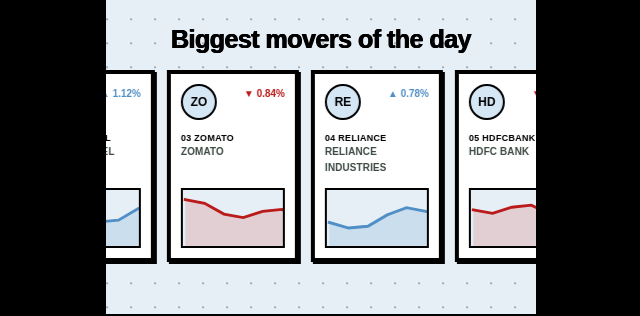
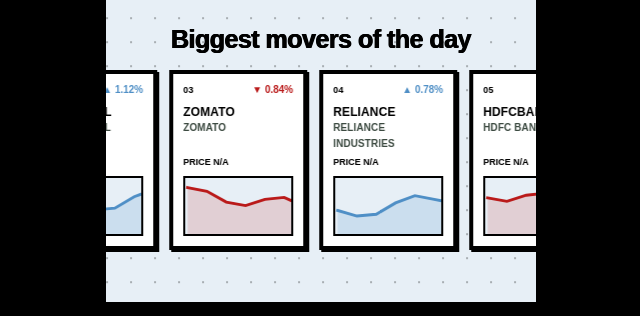
Before and after one commit to threeoneonetwo/metric-stocks-analyser, a Next.js app: page / in a window 1280 px wide. Shown: the part 450-766 px from the top of the page, without its empty margins (319-959 px from the left). Built offline with nearby package versions, Linux system fonts and the light colour scheme; no server answers.

Commit message:
Refine movers card content

```diff
--- a/components/daily-movers.tsx
+++ b/components/daily-movers.tsx
@@ -80,23 +80,25 @@
   return (
     <Link
       href={`/analyze/${encodeURIComponent(mover.ticker)}`}
-      className="neo-press relative block min-h-[184px] w-[132px] shrink-0 snap-start border-4 border-black bg-white p-2.5 text-black neo-shadow-sm"
+      className="neo-press relative block min-h-[174px] w-[138px] shrink-0 snap-start border-4 border-black bg-white p-2.5 text-black neo-shadow-sm"
     >
-      <div className={`absolute right-2.5 top-3 font-mono text-[10px] font-black ${isUp ? "text-metric-green" : "text-metric-red"}`}>
-        {isUp ? "▲" : "▼"} {Math.abs(mover.changePercent).toFixed(2)}%
+      <div className="mb-2 flex items-start justify-between gap-2">
+        <p className="font-mono text-[9px] font-black uppercase leading-3 tracking-[0.03em] text-black">
+          {rank.toString().padStart(2, "0")}
+        </p>
+        <p className={`font-mono text-[10px] font-black leading-3 ${isUp ? "text-metric-green" : "text-metric-red"}`}>
+          {isUp ? "▲" : "▼"} {Math.abs(mover.changePercent).toFixed(2)}%
+        </p>
       </div>
 
-      <div className="mb-3">
-        <div className="flex h-9 w-9 items-center justify-center rounded-full border-2 border-black bg-metric-finance-accent-soft text-xs font-black uppercase leading-none text-black">
-          {logoText(mover.ticker)}
-        </div>
-      </div>
-
-      <p className="font-mono text-[9px] font-black uppercase leading-3 tracking-[0.03em] text-black">
-        {rank.toString().padStart(2, "0")} {mover.ticker}
+      <p className="font-mono text-[12px] font-black uppercase leading-4 tracking-[0.01em] text-black">
+        {mover.ticker}
       </p>
-      <p className="mb-3 line-clamp-2 min-h-8 text-[10px] font-bold uppercase leading-4 tracking-[0.01em] text-metric-muted">
+      <p className="line-clamp-2 min-h-8 text-[10px] font-bold uppercase leading-4 tracking-[0.01em] text-metric-muted">
         {shortName}
+      </p>
+      <p className="mb-2 mt-1 font-mono text-[9px] font-black uppercase leading-3 text-black">
+        {formatPrice(mover.price)}
       </p>
 
       <div className="overflow-hidden border-2 border-black bg-metric-finance-bg">
@@ -132,6 +134,12 @@
   return name.replace(/\b(limited|ltd\.?|company)\b/gi, "").replace(/\s+/g, " ").trim();
 }
 
-function logoText(ticker: string) {
-  return ticker.replace(/[^A-Z0-9]/g, "").slice(0, 2);
+function formatPrice(price: number | null) {
+  if (price === null) {
+    return "PRICE N/A";
+  }
+
+  return `₹${price.toLocaleString("en-IN", {
+    maximumFractionDigits: price >= 100 ? 0 : 2,
+  })}`;
 }
```
